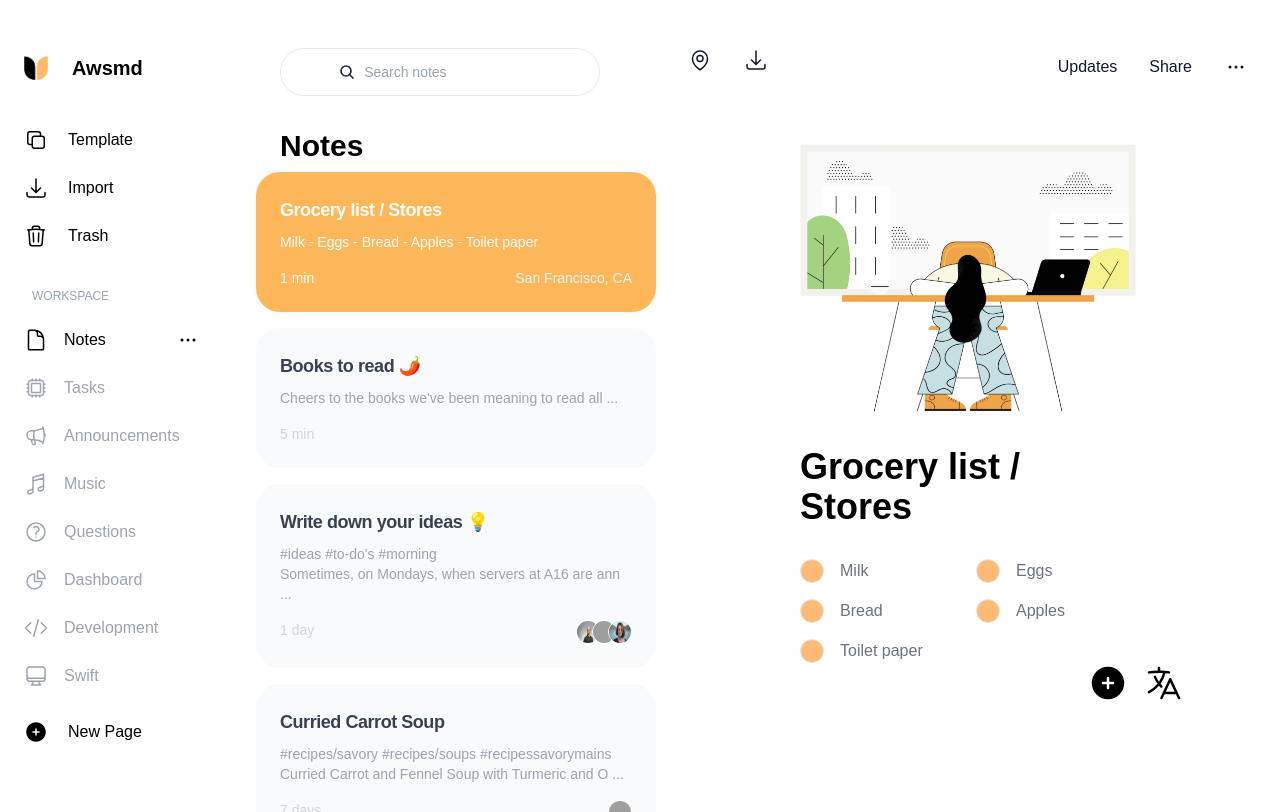
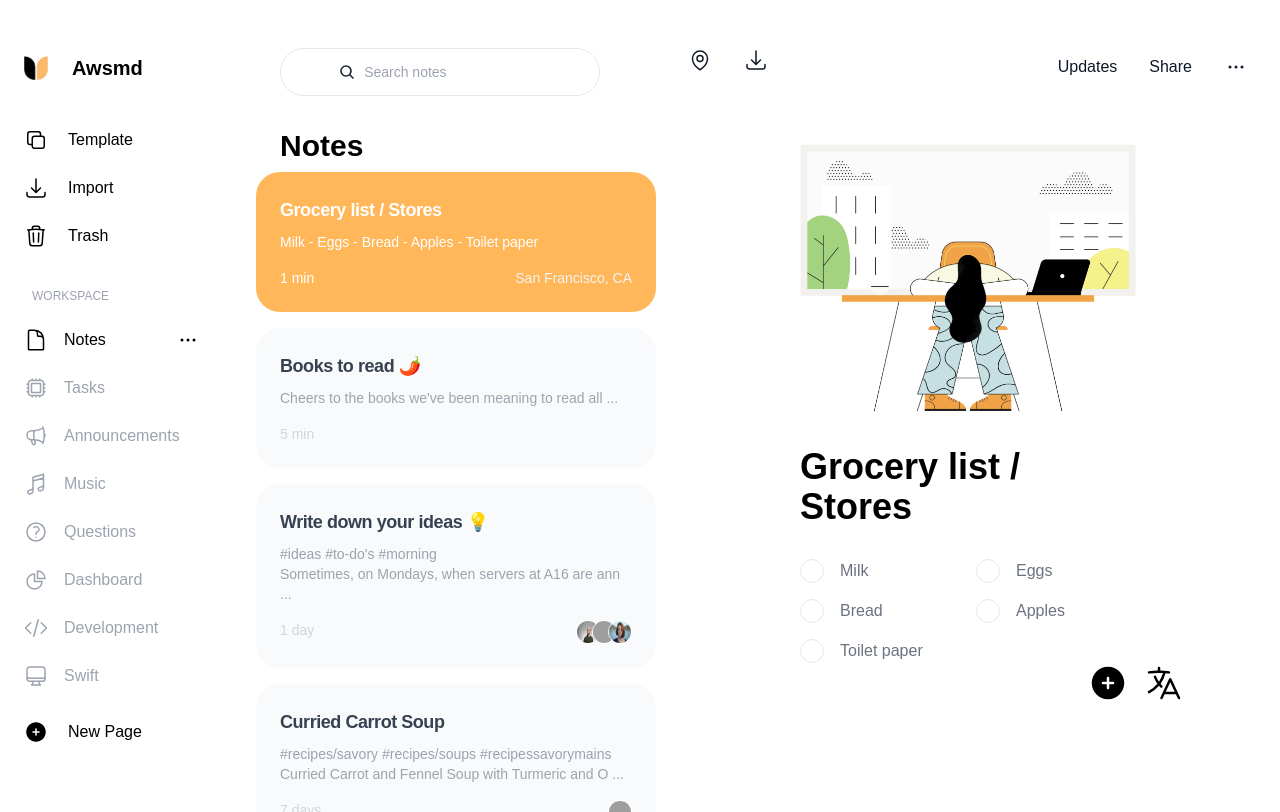
Before and after one commit to HRemonen/wudpecker, a React (Vite) app: page /notes/1 in a window 1280 px wide. Both pictures are taken after a click on the button 456 px from the left and 242 px from the top of the page. Built offline with nearby package versions, Linux system fonts and the light colour scheme; grey boxes are pictures that could not be loaded.

Commit message:
fix: Fix Circle so that when not checked it is plain white bg

```diff
--- a/src/components/common/Circle.tsx
+++ b/src/components/common/Circle.tsx
@@ -1,5 +1,9 @@
 const Circle = ({ checked }: { checked: boolean }) => (
-  <div className='w-4 h-4 xl:w-6 xl:h-6 mr-4 bg-orange-300 border border-gray-200 rounded-full relative aspect-[1/1]'>
+  <div
+    className={`w-4 h-4 xl:w-6 xl:h-6 mr-4 ${
+      checked ? 'bg-orange-300' : 'bg-white'
+    } border border-gray-200 rounded-full relative aspect-[1/1]`}
+  >
     {checked && (
       <div className='w-2 h-2 xl:w-3.5 xl:h-3.5 bg-white rounded-full absolute top-[3px] left-[3px] xl:top-1 xl:left-1' />
     )}
```
